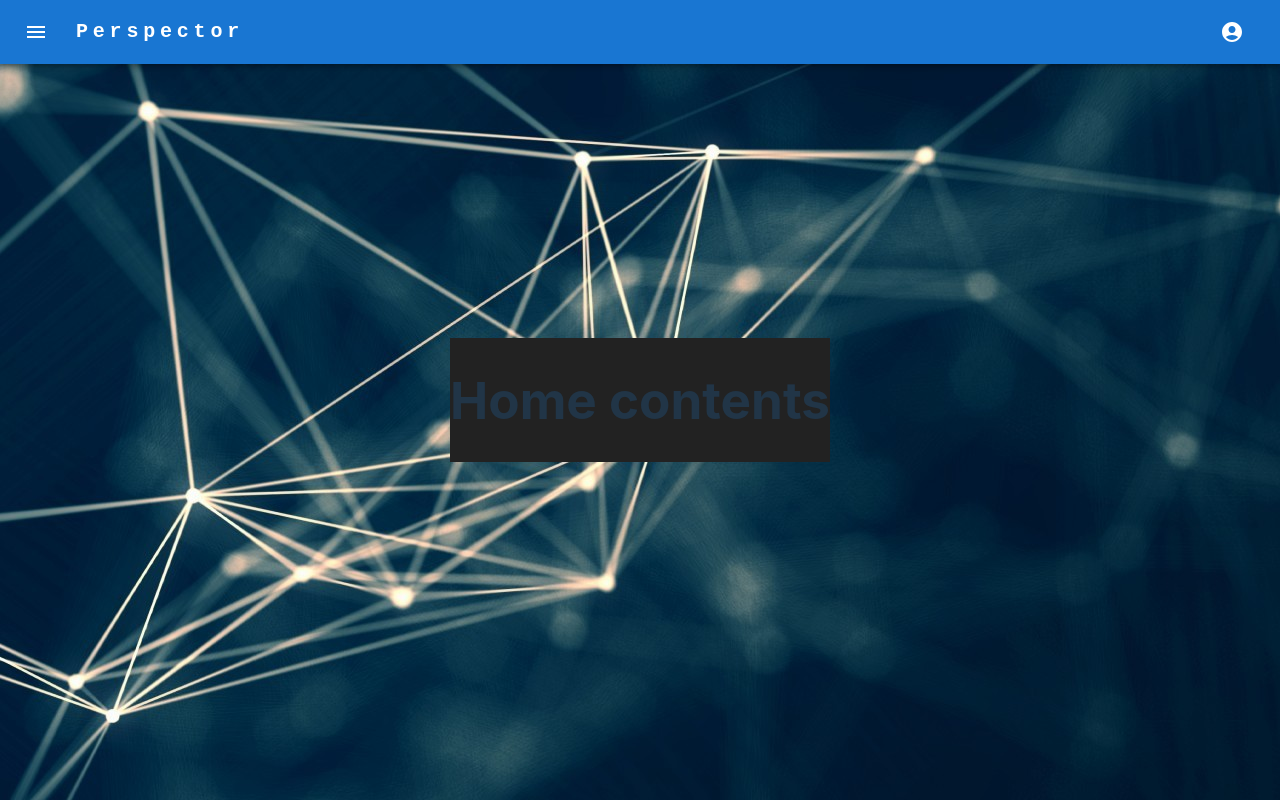
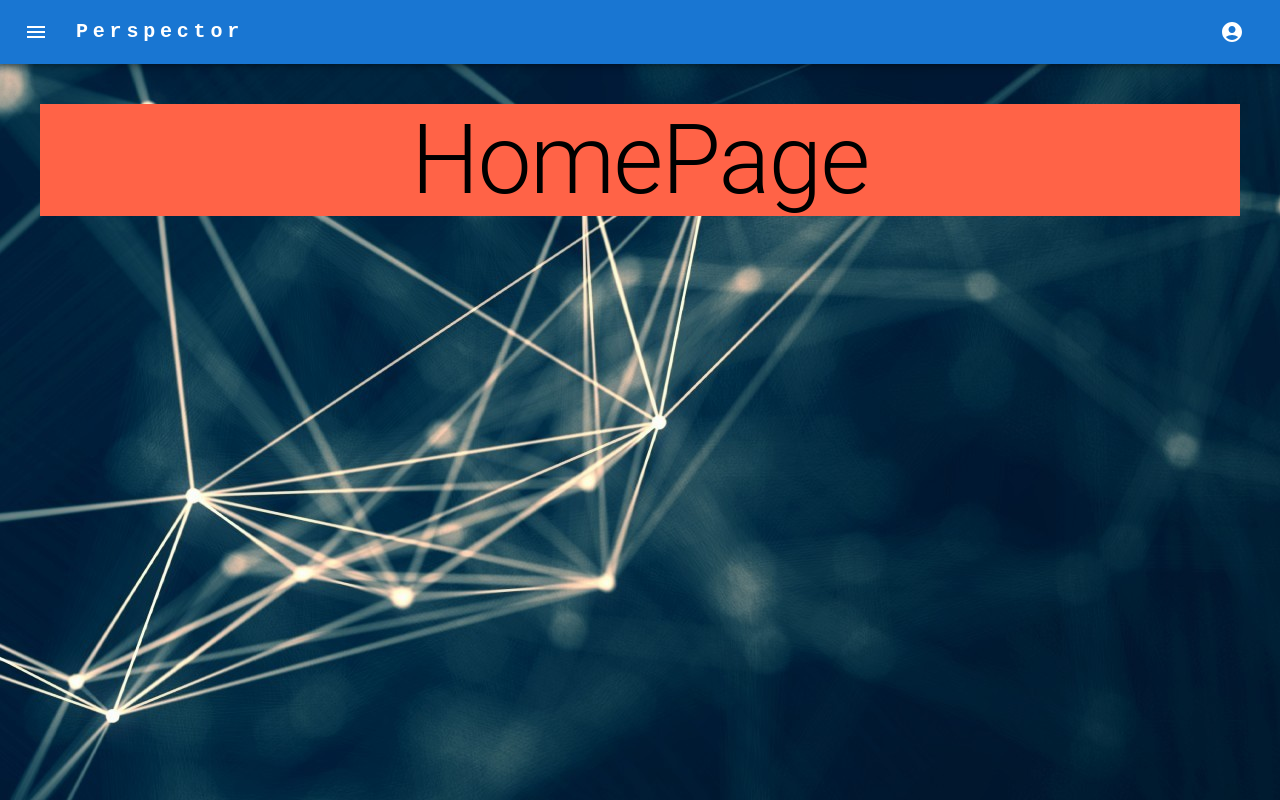
Before and after one commit to eccpluto/IOD-SE2024-miniProject02, a React (Vite) app in the folder miniProject02/: page / in a window 1280 px wide. Built offline with nearby package versions, Linux system fonts and the light colour scheme.

Commit message:
Removed troublesome index.css call which was impeding MUI container from displaying lgically. Navbar now stays on screen when scrolling. Homepage has functioning MUI container

```diff
--- a/miniProject02/src/App.jsx
+++ b/miniProject02/src/App.jsx
@@ -3,6 +3,7 @@ import NavBar from './components/NavBar'
 import AppRoutes from './routes/AppRoutes'
 import { UserProvider } from './context/UserContext'
 import { ThemeProvider } from './context/ThemeContext'
+import { Toolbar } from '@mui/material'
 
 /**
  *
@@ -11,17 +12,18 @@ import { ThemeProvider } from './context/ThemeContext'
 function App() {
 
   return (
-    <div className="App">
-      {/* TODO provide context(s) */}
+    <>
       <ThemeProvider>
         <UserProvider>
           <NavBar />
-          <AppRoutes>
-            <p>Hello</p>
-          </AppRoutes>
+          {/* second Toolbar component so content not hidden behind NavBar
+          see https://mui.com/material-ui/react-app-bar/
+          */}
+          <Toolbar />
+          <AppRoutes>Hello</AppRoutes>
         </UserProvider>
       </ThemeProvider>
-    </div>
+    </>
   )
 }
 
--- a/miniProject02/src/components/NavBar.jsx
+++ b/miniProject02/src/components/NavBar.jsx
@@ -53,7 +53,7 @@ export default function NavBar() {
           label={auth ? 'Logout' : 'Login'}
         />
       </FormGroup> */}
-            <AppBar position="absolute">
+            <AppBar position="fixed">
                 <Toolbar>
                     <IconButton
                         size="large"
--- a/miniProject02/src/main.jsx
+++ b/miniProject02/src/main.jsx
@@ -1,7 +1,7 @@
 import React from 'react'
 import ReactDOM from 'react-dom/client'
 import App from './App.jsx'
-import './index.css'
+// import './index.css'
 import { BrowserRouter } from 'react-router-dom'
 
 ReactDOM.createRoot(document.getElementById('root')).render(
--- a/miniProject02/src/pages/HomePage.jsx
+++ b/miniProject02/src/pages/HomePage.jsx
@@ -1,7 +1,9 @@
 import Container from "@mui/material/Container";
-import Box from "@mui/material/Box";
-import { CssBaseline } from "@mui/material";
+import Typography from "@mui/material/Typography";
+// import Box from "@mui/material/Box";
+// import { CssBaseline } from "@mui/material";
 import { useThemeContext } from "../context/ThemeContext";
+import Grid from "@mui/material/Grid"
 
 /**
  *
@@ -12,13 +14,62 @@ function HomePage() {
     const themeContext = useThemeContext();
 
     return (
-        <div className="HomePage">
-            {/* <CssBaseline /> */}
-            <Box sx={{ bgcolor: themeContext.theme.background, display: "flex"}}>
-                <h1>Home contents</h1>
-            </Box>
-        </div>
+        <Container maxWidth={false}
+            sx={{
+                // bgcolor: themeContext.theme.background,
+                bgcolor: "tomato",
+                // display: "flex",
+                // height: "100vh",
+                width: 1,
+                p: 0,
+                m: 0
+            }}
+        >
+            <Typography variant="h1">
+                HomePage
+            </Typography>
+        </Container>
     )
 }
 
 export default HomePage;
+
+// export default function HomePage() {
+//     return (
+//         <Container maxWidth={false} disableGutters sx={{bgcolor: "tomato", height: "100vh" }}>
+//             <Typography>Hello World</Typography>
+//         </Container>
+//     )
+// }
+
+// export default function HomePage() {
+//     return (
+//       <>
+//         <Container maxWidth="lg">
+//           <h1  style={{ backgroundColor: '#cfe8fc'}}>
+//             Container Of maxWidth = lg
+//            </h1>
+//         </Container>
+//         <Container maxWidth="md">
+//           <h1  style={{ backgroundColor: '#cfe8fc'}}>
+//             Container Of maxWidth = md
+//            </h1>
+//         </Container>
+//         <Container maxWidth="sm">
+//           <h1  style={{ backgroundColor: '#cfe8fc'}}>
+//             Container Of maxWidth = sm
+//           </h1>
+//         </Container>
+//         <Container maxWidth="xs">
+//           <h1  style={{ backgroundColor: '#cfe8fc'}}>
+//             Container Of maxWidth = xs
+//           </h1>
+//         </Container>
+//         <Container fixed>
+//           <h1  style={{ backgroundColor: '#cfe8fc'}}>
+//             Container with fixed prop
+//            </h1>
+//         </Container>
+//       </>
+//     );
+//   }
```
